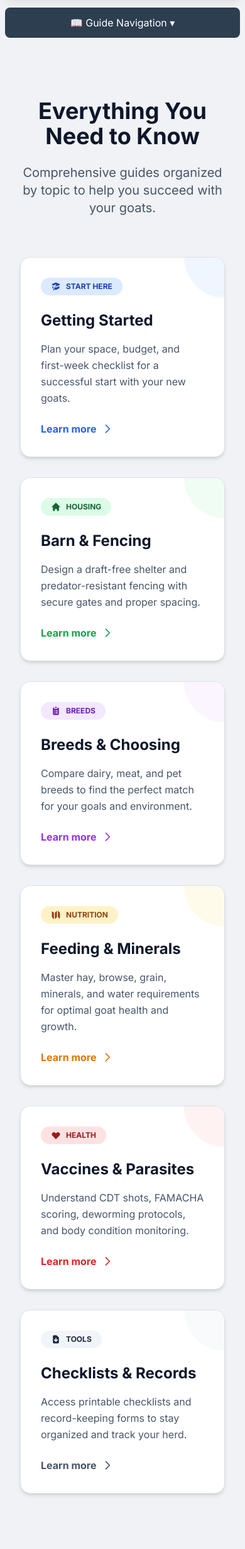
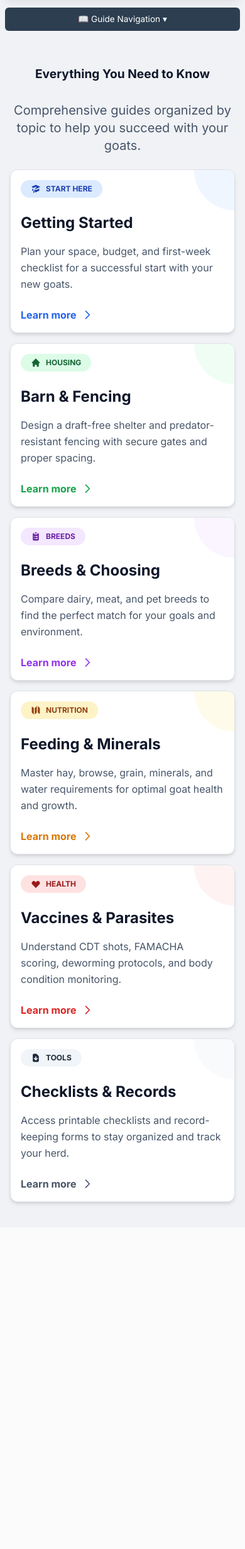
Before and after one commit to chrisdfennell/goatos, a Django app: page /guide/ in a window 390 px wide. Shown: the part 68-2528 px from the top of the page at 63% size. After the commit the page ends 1985 px from the top, so only its background shows below. Run offline with Django 5.2, Linux system fonts and the light colour scheme; some libraries are stand-ins or nearby versions.

Commit message:
Make Care Guide mobile-friendly with responsive CSS
- Add 768px and 480px breakpoints to theme.css for section padding,
  headings, grids, tables, checkboxes, and card layouts
- Improve guide_base sidebar toggle sizing on mobile
- Stack all grid layouts to single column on small screens
- Increase touch targets for checkboxes and checklist items
- Disable hover card lift on touch devices

Co-Authored-By: Claude Opus 4.6 <noreply@anthropic.com>

```diff
--- a/guide/static/guide/css/theme.css
+++ b/guide/static/guide/css/theme.css
@@ -122,6 +122,89 @@ body.dark-mode .guide-content .calculator-input[type="date"]::-webkit-calendar-p
 
 body.dark-mode .guide-content .symptom-check { accent-color: #10b981; }
 
+/* ========== Mobile Responsive ========== */
+@media (max-width: 768px) {
+  /* Reduce section padding */
+  .guide-content section.p-8,
+  .guide-content .p-8 { padding: 1rem !important; }
+  .guide-content section.p-6,
+  .guide-content .p-6 { padding: 1rem !important; }
+
+  /* Scale down headings */
+  .guide-content h1 { font-size: 1.75rem !important; }
+  .guide-content h2 { font-size: 1.35rem !important; }
+
+  /* Reduce container padding */
+  .guide-content .container { padding-left: 0.75rem !important; padding-right: 0.75rem !important; }
+  .guide-content main.container { padding-left: 0.75rem !important; padding-right: 0.75rem !important; }
+
+  /* Stack all md:grid-cols-2 grids to single column */
+  .guide-content .grid { grid-template-columns: 1fr !important; gap: 1rem !important; }
+
+  /* Fix breed comparison table sticky column on mobile */
+  .guide-content table .sticky { position: static !important; }
+
+  /* Reduce rounded corners on cards */
+  .guide-content .rounded-2xl { border-radius: 0.75rem !important; }
+
+  /* Reduce card hover effect on touch devices */
+  .card-hover:hover { transform: none; }
+
+  /* Tighten spacing */
+  .guide-content .space-y-8 > * + * { margin-top: 1rem !important; }
+  .guide-content .mb-12 { margin-bottom: 1.5rem !important; }
+  .guide-content .mb-16 { margin-bottom: 1.5rem !important; }
+  .guide-content .py-20 { padding-top: 2rem !important; padding-bottom: 2rem !important; }
+
+  /* Index page cards: 1 column on mobile */
+  .guide-content .sm\:grid-cols-2 { grid-template-columns: 1fr !important; }
+  .guide-content .lg\:grid-cols-3 { grid-template-columns: 1fr !important; }
+
+  /* Flex items in section headers - stack vertically */
+  .guide-content .flex.items-start.gap-4 { flex-direction: column; gap: 0.5rem !important; }
+  .guide-content .flex.items-start.gap-4 .flex-shrink-0 { margin-bottom: 0.25rem; }
+
+  /* Table cells - reduce padding */
+  .guide-content table td,
+  .guide-content table th { padding: 0.5rem !important; font-size: 0.8rem !important; }
+
+  /* Checklist items - better touch targets */
+  .guide-content .checklist-item label { padding: 0.5rem 0; gap: 0.75rem; }
+  .guide-content .checklist-item input[type="checkbox"] { width: 1.25rem; height: 1.25rem; min-width: 1.25rem; }
+
+  /* Symptom checker checkboxes - better touch targets */
+  .guide-content .symptom-check { width: 1.25rem; height: 1.25rem; min-width: 1.25rem; }
+
+  /* Alert/tip boxes */
+  .guide-content .border-l-4 { padding: 0.75rem !important; }
+
+  /* Breadcrumb nav */
+  .guide-content nav.flex { flex-wrap: wrap; }
+}
+
+@media (max-width: 480px) {
+  .guide-content h1 { font-size: 1.5rem !important; }
+  .guide-content h2 { font-size: 1.2rem !important; }
+
+  /* Even tighter padding */
+  .guide-content section.p-8,
+  .guide-content .p-8,
+  .guide-content section.p-6,
+  .guide-content .p-6 { padding: 0.75rem !important; }
+
+  .guide-content .container { padding-left: 0.5rem !important; padding-right: 0.5rem !important; }
+  .guide-content main.container { padding-left: 0.5rem !important; padding-right: 0.5rem !important; }
+
+  /* Table: let it scroll horizontally */
+  .guide-content .overflow-x-auto { margin-left: -0.75rem; margin-right: -0.75rem; padding: 0 0.75rem; }
+
+  /* Reduce gap in flex items */
+  .guide-content .gap-3 { gap: 0.5rem !important; }
+
+  /* Index cards - less padding */
+  .guide-content .card-hover { padding: 1rem !important; }
+}
+
 @media print {
   .no-print { display: none !important; }
   .printable-card {
--- a/guide/templates/guide/guide_base.html
+++ b/guide/templates/guide/guide_base.html
@@ -18,10 +18,20 @@
     .guide-layout{display:grid;grid-template-columns:240px 1fr;gap:24px;align-items:start}
     .guide-toggle-btn{display:none;background:#2c3e50;color:#fff;border:none;padding:12px 16px;border-radius:8px;font-size:1em;cursor:pointer;margin-bottom:16px;width:100%;text-align:center;z-index:10;position:relative}
     @media(max-width:992px){
-        .guide-layout{grid-template-columns:1fr}
-        .guide-sidebar{position:static;max-height:none;display:none !important}
+        .guide-layout{grid-template-columns:1fr;gap:0}
+        .guide-sidebar{position:static;max-height:none;display:none !important;margin-bottom:16px}
         .guide-sidebar.open{display:block !important}
         .guide-toggle-btn{display:block !important}
+    }
+    @media(max-width:768px){
+        .guide-content{padding:0}
+        .guide-toggle-btn{font-size:.9em;padding:10px 14px;border-radius:6px}
+        .guide-sidebar{padding:12px}
+        .guide-sidebar a{padding:10px 12px;font-size:.95em}
+    }
+    @media(max-width:480px){
+        .guide-toggle-btn{font-size:.85em;padding:8px 12px}
+        .guide-sidebar a{padding:12px;font-size:1em}
     }
     body.dark-mode .guide-sidebar{background:#1e1e1e;border-color:#333;box-shadow:0 2px 8px rgba(0,0,0,.3)}
     body.dark-mode .guide-sidebar a{color:#b0b0b0}
```
